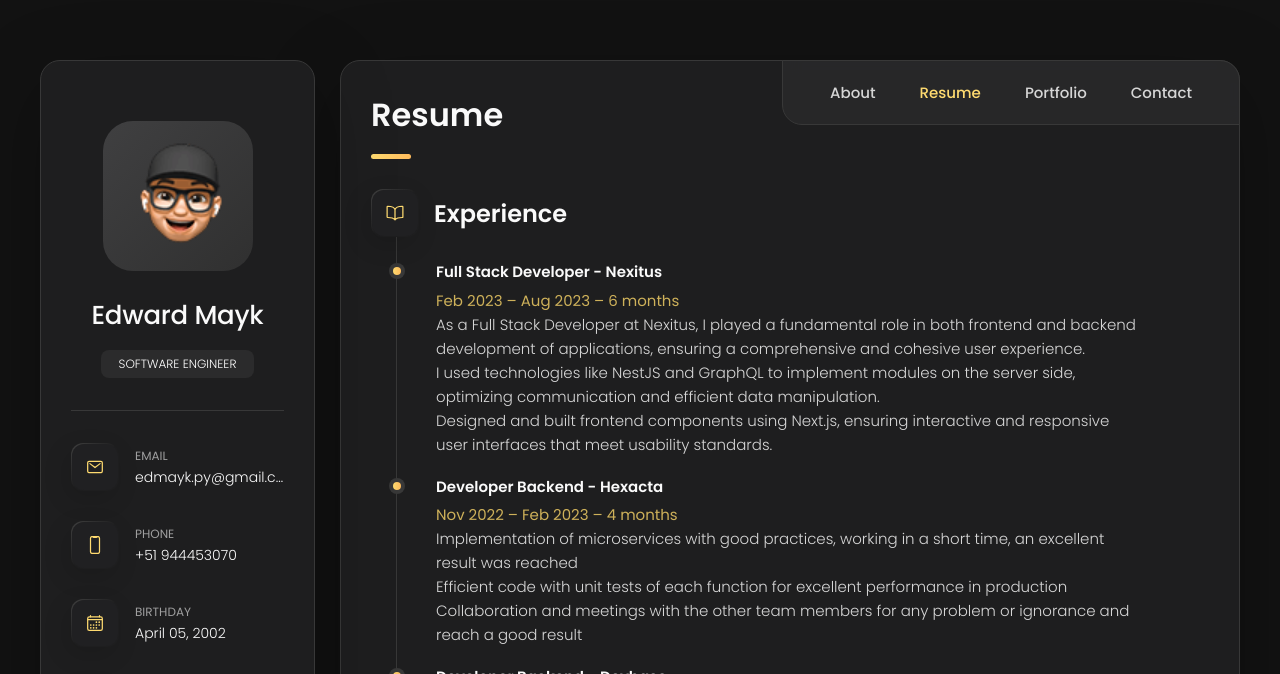
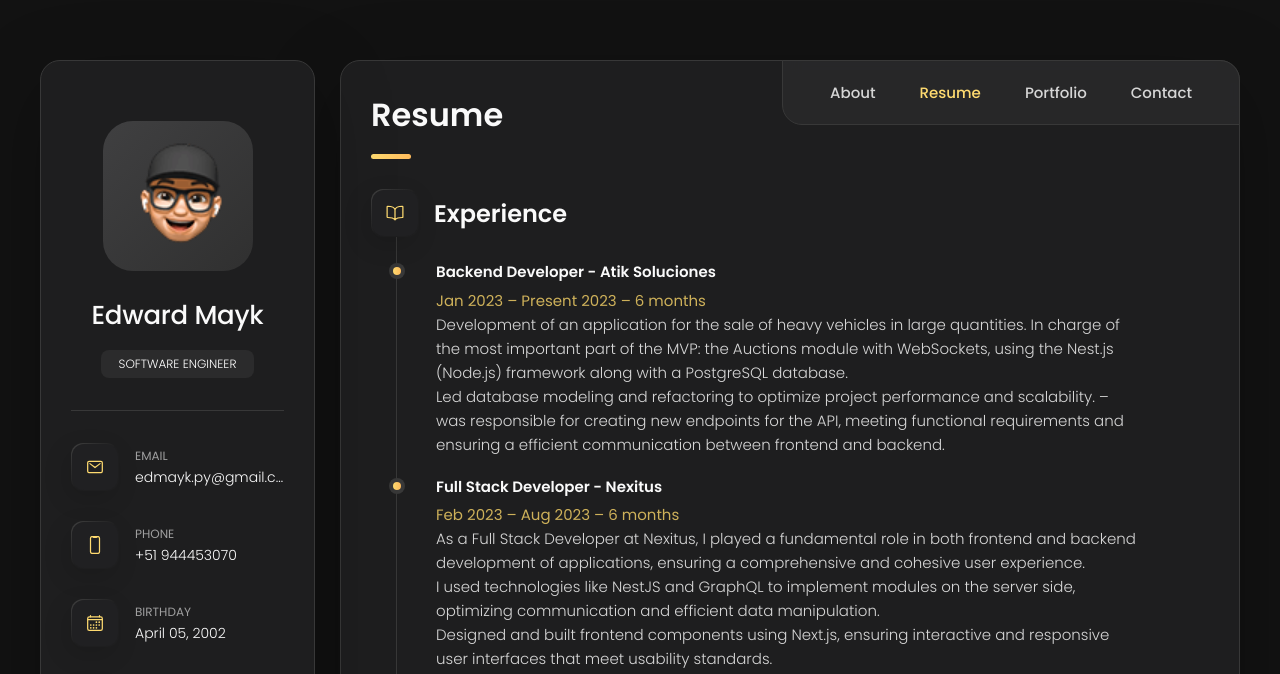
Before and after one commit to EdwardMayk/portfolio, a plain HTML site: page index.html in a window 1280 px wide. Both pictures are taken after a click on the button "Resume". Shown: the top 674 px of the page. Drawn offline with nearby package versions, Linux system fonts and the light colour scheme.

Commit message:
chore: Add timeline entry for Backend Developer position at Atik Soluciones

```diff
--- a/index.html
+++ b/index.html
@@ -354,6 +354,23 @@
             </div>
 
             <ol class="timeline-list">
+
+              <li class="timeline-item">
+
+                <h4 class="h4 timeline-item-title">Backend Developer - Atik Soluciones</h4>
+
+                <span>Jan 2023 – Present 2023 – 6 months</span>
+
+                <p class="timeline-text">
+                  Development of an application for the sale of heavy vehicles in large quantities. In charge of the most important part of the MVP: the Auctions module with WebSockets, using the Nest.js (Node.js) framework along with a PostgreSQL database.
+                  <br>
+                  Led database modeling and refactoring to optimize project performance and scalability.
+                  – was responsible for creating new endpoints for the API, meeting functional requirements and ensuring a
+                  efficient communication between frontend and backend.
+                  <br>
+                </p>
+
+              </li>
 
 
               <li class="timeline-item">
```
